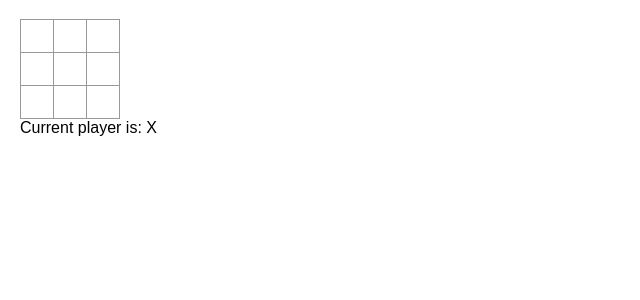
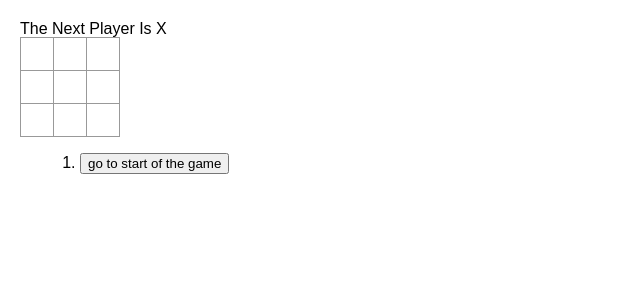
Before and after one commit to frivolous-impulsor/ReactProj, a React (Create React App) app: page / in a window 1280 px wide. Shown: the top 300 px of the page, without its empty margins (0-640 px from the left). Built offline with nearby package versions, Linux system fonts and the light colour scheme.

Commit message:
ttt completed

```diff
--- a/src/App.js
+++ b/src/App.js
@@ -25,39 +25,40 @@ function calcWinner(currentStates) {
   }
   return null
 }
-export default function Board() {
+function Board({states, currentMove, onPlay}) {
 
-
-  const [states, setStates] = useState(Array(9).fill(null));
-  const [isX, setIsX] = useState(true)
   function handleClick(i) {
     if (states[i] || calcWinner(states)){
       return;
     }
     const nextSquare = states.slice();
-    if (isX) {
+    if (currentMove % 2 === 0) {
       nextSquare[i] = 'X';
     } else {
       nextSquare[i] = 'O';
     }
-    setStates(nextSquare);
-    setIsX(!isX);
+    onPlay(nextSquare);
   }
   const winner = calcWinner(states)
-  let currentPlayer = null
-  let msg = null
+  let log = null;
   if (winner) {
-    msg = "Winner is: " + winner
+    log = "The Winner Is " + winner + "!";
   } else {
-    if (isX) {
-      currentPlayer = "X"
+    let player = null;
+    if (currentMove % 2 ===0) {
+      player = "X";
     } else {
-      currentPlayer = "O"
+      player = "O";
     }
-    msg = "Current player is: " + currentPlayer
+    log = "The Next Player Is " + player;
   }
+
+
   return (
     <>
+      <div>
+        {log}
+      </div>
 
       <div className="board-row">
         <Square value={states[0]} onSquareClick={() => handleClick(0)}/>
@@ -76,7 +77,55 @@ export default function Board() {
         <Square value={states[7]} onSquareClick={() => handleClick(7)}/>
         <Square value={states[8]} onSquareClick={() => handleClick(8)}/>
       </div>
-      <div>{msg}</div>
+
     </>
   );
-}
+};
+
+export default function Game() {
+  const [history, setHistory] = useState([Array(9).fill(null)]);
+  const [currentMove, setCurrentMove] = useState(0);
+  const currentStates = history[currentMove];
+
+  function handlePlay(newStates) {
+    const nextHistory = [...history.slice(0, currentMove+1), newStates];
+    setHistory(nextHistory);
+    setCurrentMove(nextHistory.length - 1)
+  }
+
+  function jumpTo(nextMove) {
+    setCurrentMove(nextMove);
+
+  }
+
+  const moves = history.map((sqaures, move) => {
+    let description;
+    if (move > 0) {
+      description = "go to move #" + move;
+    } else {
+      description = "go to start of the game";
+    }
+
+    return (
+      <li key={move}>
+        <button onClick={() => jumpTo(move)}>
+          {description}
+        </button>
+      </li>
+    );
+  })
+
+  return (
+    <div>
+      <div className='game-board'>
+        <Board currentMove={currentMove} states={currentStates} onPlay={handlePlay}/>
+      </div>
+
+      <div className='game-info'>
+        <ol>
+          {moves}
+        </ol>
+      </div>
+    </div>
+  );
+};
```
